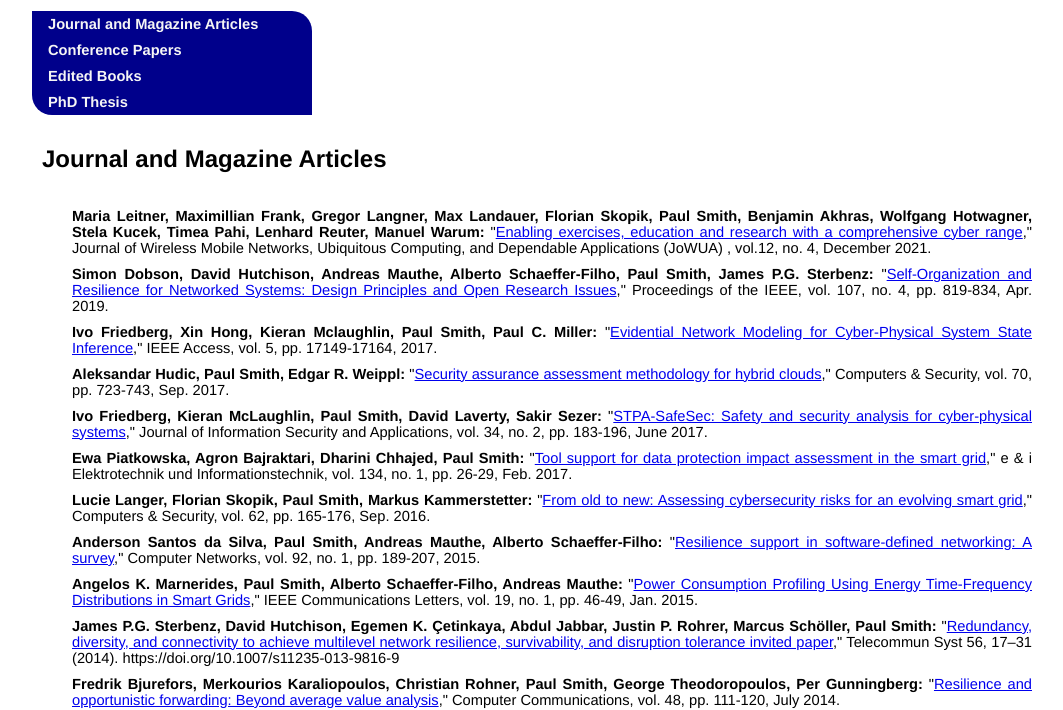
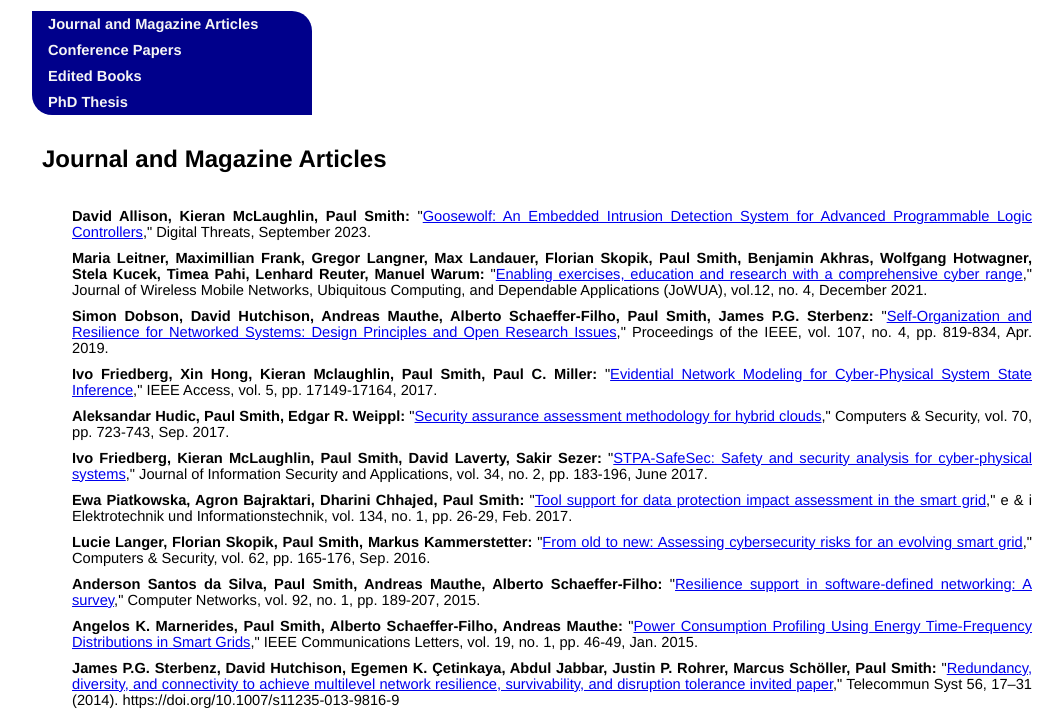
Before and after one commit to psmth/psmith.github.io, a plain HTML site: page publications.html in a window 1280 px wide. Shown: the part 125-835 px from the top of the page, without its empty margins (108-1171 px from the left). Drawn offline with Linux system fonts and the light colour scheme.

Commit message:
Adding the Goosewolf article

```diff
--- a/publications.html
+++ b/publications.html
@@ -34,8 +34,8 @@
 <h2 id="journals">Journal and Magazine Articles</h2>
 <section class="article-block">
 <ul>
-
-	<li><b>Maria Leitner, Maximillian Frank, Gregor Langner, Max Landauer, Florian Skopik, Paul Smith, Benjamin Akhras, Wolfgang Hotwagner, Stela Kucek, Timea Pahi, Lenhard Reuter, Manuel Warum:</b> "<a href="http://isyou.info/jowua/papers/jowua-v12n4-3.pdf" target="_blank">Enabling exercises, education and research with a comprehensive cyber range</a>," Journal of Wireless Mobile Networks, Ubiquitous Computing, and Dependable Applications (JoWUA) , vol.12, no. 4, December 2021.</li>
+	<li><b>David Allison, Kieran McLaughlin, Paul Smith:</b> "<a href="https://dl.acm.org/doi/10.1145/3617692" target="_blank">Goosewolf: An Embedded Intrusion Detection System for Advanced Programmable Logic Controllers</a>," Digital Threats, September 2023.</li>
+	<li><b>Maria Leitner, Maximillian Frank, Gregor Langner, Max Landauer, Florian Skopik, Paul Smith, Benjamin Akhras, Wolfgang Hotwagner, Stela Kucek, Timea Pahi, Lenhard Reuter, Manuel Warum:</b> "<a href="http://isyou.info/jowua/papers/jowua-v12n4-3.pdf" target="_blank">Enabling exercises, education and research with a comprehensive cyber range</a>," Journal of Wireless Mobile Networks, Ubiquitous Computing, and Dependable Applications (JoWUA), vol.12, no. 4, December 2021.</li>
 	<li><b>Simon Dobson, David Hutchison, Andreas Mauthe, Alberto Schaeffer-Filho, Paul Smith, James P.G. Sterbenz:</b> "<a href="https://doi.org/10.1109/JPROC.2019.2894512" target="_blank">Self-Organization and Resilience for Networked Systems: Design Principles and Open Research Issues</a>," Proceedings of the IEEE, vol. 107, no. 4, pp. 819-834, Apr. 2019.</li>
 	<li><b>Ivo Friedberg, Xin Hong, Kieran Mclaughlin, Paul Smith, Paul C. Miller:</b> "<a href="https://doi.org/10.1109/ACCESS.2017.2718498" target="_blank">Evidential Network Modeling for Cyber-Physical System State Inference</a>," IEEE Access, vol. 5, pp. 17149-17164, 2017.</li>
 	<li><b>Aleksandar Hudic, Paul Smith, Edgar R. Weippl:</b> "<a href="https://doi.org/10.1016/j.cose.2017.03.009" target="_blank">Security assurance assessment methodology for hybrid clouds</a>," Computers & Security, vol. 70, pp. 723-743, Sep. 2017.</li>
```
